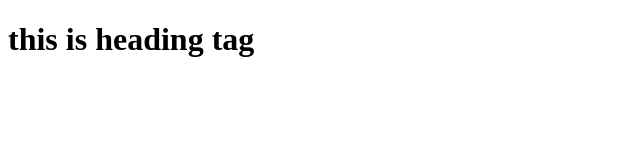
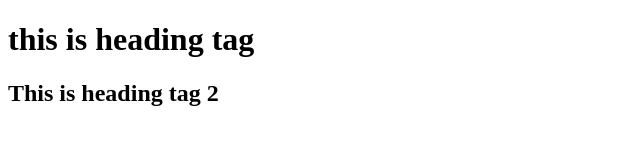
Before and after one commit to indrojit2014/web-development, a plain HTML site: page index.html in a window 1280 px wide. Shown: the whole page, without its empty margins (0-640 px from the left). Drawn offline with Linux system fonts and the light colour scheme.

Commit message:
Update index.html

```diff
--- a/index.html
+++ b/index.html
@@ -8,5 +8,6 @@
 </head>
 <body>
  <h1>this is heading tag</h1>
+ <h2>This is heading tag 2</h2>
 </body>
 </html>
```
